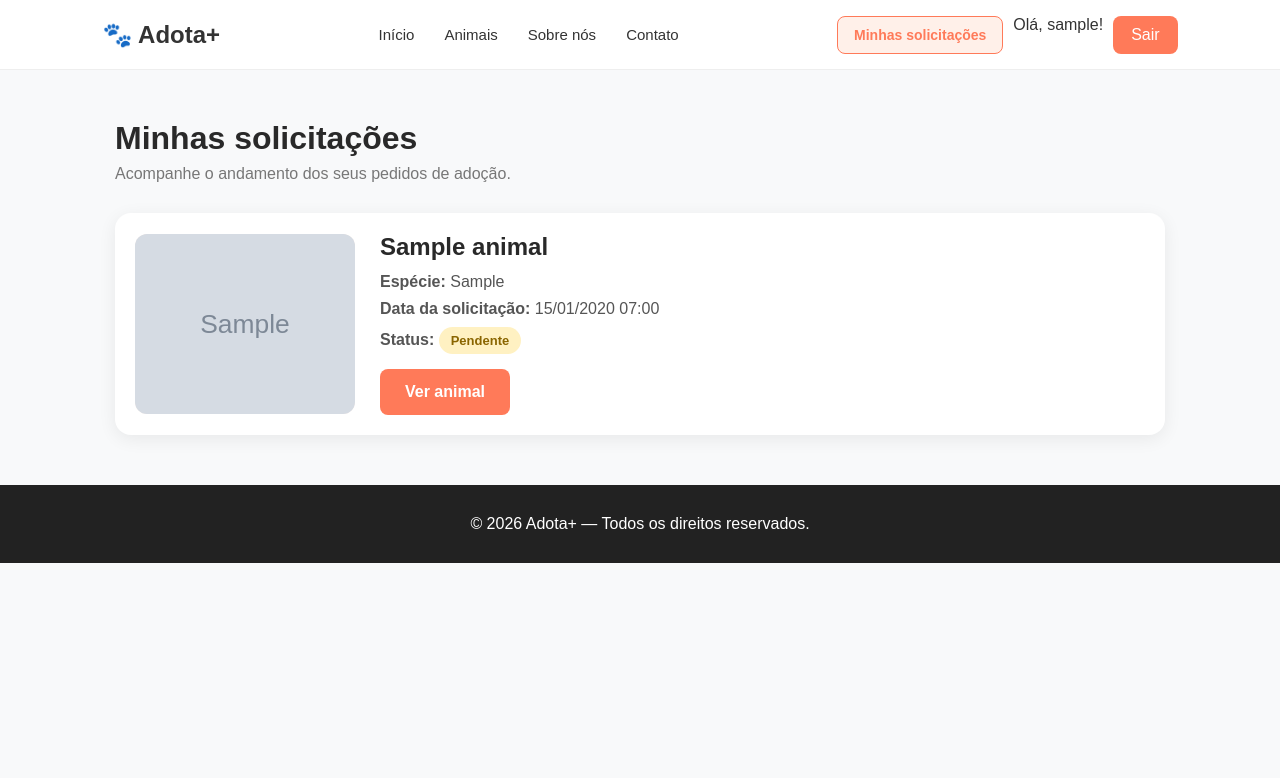
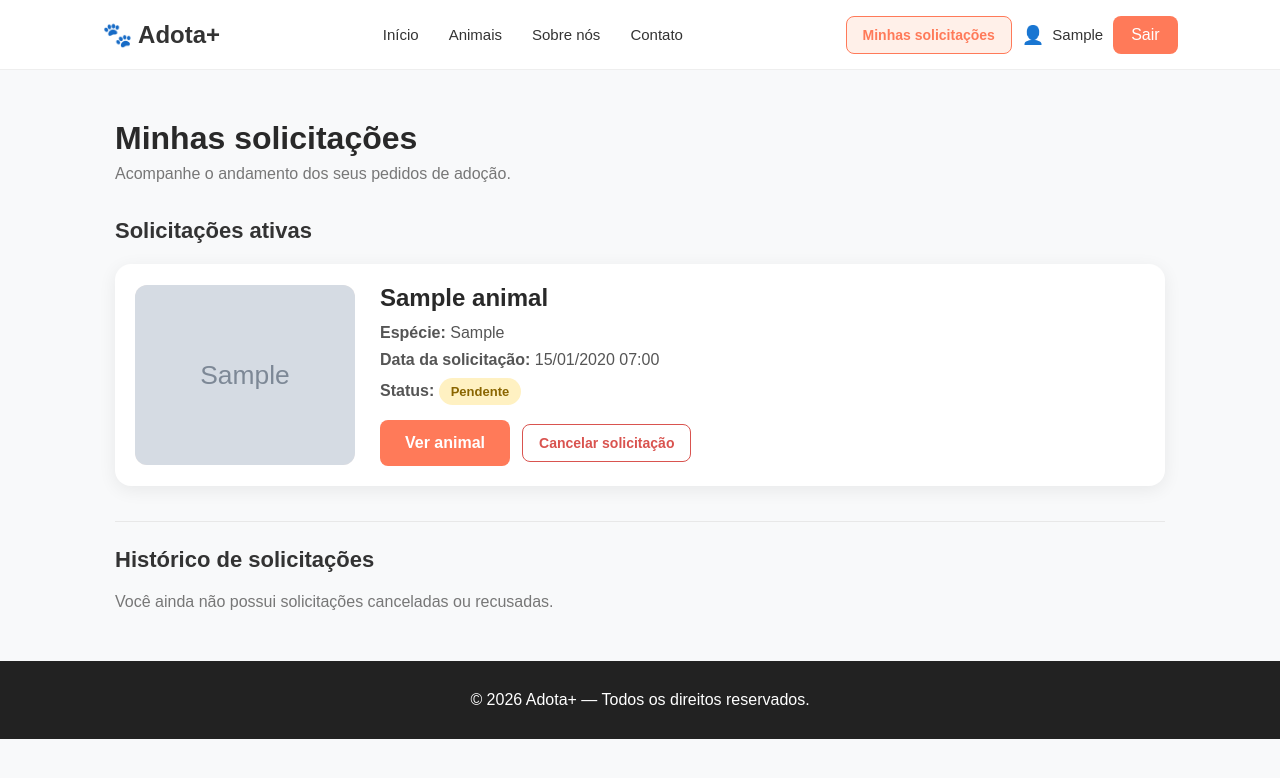
Before and after one commit to igoroliveira77/AdotaMais, a Django app: page /minhas-solicitacoes/ in a window 1280 px wide. Shown: the top 778 px of the page. Run offline with Django 5.2, Linux system fonts and the light colour scheme; a user stored in the database is signed in; tables that the repository leaves empty hold one stand-in row (values such as "Sample post"); grey boxes marked "Sample" are stand-in pictures.

Commit message:
feat: melhora gerenciamento de solicitacoes de adocao

```diff
--- a/core/models.py
+++ b/core/models.py
@@ -26,6 +26,7 @@ class SolicitacaoAdocao(models.Model):
         ('Em análise', 'Em análise'),
         ('Aprovada', 'Aprovada'),
         ('Recusada', 'Recusada'),
+        ('Cancelada', 'Cancelada'),
     ]
 
     usuario = models.ForeignKey(
--- a/core/static/core/css/style.css
+++ b/core/static/core/css/style.css
@@ -616,11 +616,19 @@ footer {
 }
 
 .solicitacao-acoes {
+    display: flex;
+    align-items: center;
+    flex-wrap: wrap;
+    gap: 12px;
     margin-top: 15px;
 }
 
 .solicitacao-acoes a {
     text-decoration: none;
+}
+
+.solicitacao-acoes form {
+    margin: 0;
 }
 
 .solicitacoes-vazia {
@@ -673,3 +681,60 @@ footer {
     background-color: #ff7a59;
     color: #fff;
 }
+
+.usuario-logado {
+    display: inline-flex;
+    align-items: center;
+    gap: 8px;
+    color: #333;
+    font-size: 15px;
+    font-weight: 500;
+    white-space: nowrap;
+}
+
+.usuario-icone {
+    font-size: 18px;
+    line-height: 1;
+}
+
+.btn-cancelar-solicitacao {
+    background-color: #fff;
+    color: #d9534f;
+    border: 1px solid #d9534f;
+    padding: 10px 16px;
+    border-radius: 8px;
+    font-size: 14px;
+    font-weight: 600;
+    cursor: pointer;
+    transition: background-color 0.2s, color 0.2s;
+}
+
+.btn-cancelar-solicitacao:hover {
+    background-color: #d9534f;
+    color: #fff;
+}
+
+.secao-solicitacoes {
+    margin-top: 35px;
+}
+
+.secao-solicitacoes > h2 {
+    margin-bottom: 20px;
+    color: #333;
+    font-size: 22px;
+}
+
+.secao-historico {
+    padding-top: 25px;
+    border-top: 1px solid #e8e8e8;
+}
+
+.status-cancelada {
+    background-color: #fce8e6;
+    color: #b42318;
+}
+
+.historico-vazio {
+    color: #777;
+    margin-bottom: 25px;
+}
--- a/core/templates/core/detalhes_animal.html
+++ b/core/templates/core/detalhes_animal.html
@@ -40,7 +40,10 @@
                 <a href="{% url 'minhas_solicitacoes' %}" class="btn-minhas-solicitacoes">
                     Minhas solicitações
                 </a>
-                <span>Olá, {{ user.username }}!</span>
+                <span class="usuario-logado">
+                    <span class="usuario-icone">👤</span>
+                    {{ user.username|capfirst }}
+                </span>
                 <a href="{% url 'logout' %}" class="btn-register">Sair</a>
             {% else %}
                 <a href="{% url 'login' %}" class="btn-login">Entrar</a>
--- a/core/templates/core/minhas_solicitacoes.html
+++ b/core/templates/core/minhas_solicitacoes.html
@@ -5,7 +5,7 @@
     <meta charset="UTF-8">
     <meta name="viewport" content="width=device-width, initial-scale=1.0">
     <title>Minhas solicitações | Adota+</title>
-<link rel="stylesheet" href="{% static 'core/css/style.css' %}?v=4">
+    <link rel="stylesheet" href="{% static 'core/css/style.css' %}?v=5">
 </head>
 <body>
 
@@ -23,20 +23,27 @@
         <a href="{% url 'minhas_solicitacoes' %}" class="btn-minhas-solicitacoes">
             Minhas solicitações
         </a>
-        <span>Olá, {{ user.username }}!</span>
+        <span class="usuario-logado">
+            <span class="usuario-icone">👤</span>
+            {{ user.username|capfirst }}
+        </span>
         <a href="{% url 'logout' %}" class="btn-register">Sair</a>
     </div>
 </header>
 
 <main class="solicitacoes-container">
     <h1>Minhas solicitações</h1>
+
     <p class="solicitacoes-subtitulo">
         Acompanhe o andamento dos seus pedidos de adoção.
     </p>
 
-    {% if solicitacoes %}
+    <section class="secao-solicitacoes">
+        <h2>Solicitações ativas</h2>
+
+        {% if solicitacoes_ativas %}
             <div class="solicitacoes-lista">
-            {% for solicitacao in solicitacoes %}
+                {% for solicitacao in solicitacoes_ativas %}
                     <article class="solicitacao-card">
                         <div class="solicitacao-imagem">
                             {% if solicitacao.animal.foto %}
@@ -66,25 +73,88 @@
                                 <strong>Status:</strong>
 
                                 {% if solicitacao.status == 'Pendente' %}
-                                <span class="solicitacao-status status-pendente">
-                                    Pendente
-                                </span>
+                                    <span class="solicitacao-status status-pendente">Pendente</span>
                                 {% elif solicitacao.status == 'Em análise' %}
-                                <span class="solicitacao-status status-em-analise">
-                                    Em análise
-                                </span>
+                                    <span class="solicitacao-status status-em-analise">Em análise</span>
                                 {% elif solicitacao.status == 'Aprovada' %}
-                                <span class="solicitacao-status status-aprovada">
-                                    Aprovada
-                                </span>
+                                    <span class="solicitacao-status status-aprovada">Aprovada</span>
+                                {% endif %}
+                            </p>
+
+                            <div class="solicitacao-acoes">
+                                <a
+                                    href="{% url 'detalhes_animal' solicitacao.animal.id %}"
+                                    class="btn-adotar"
+                                >
+                                    Ver animal
+                                </a>
+
+                                {% if solicitacao.status == 'Pendente' %}
+                                    <form
+                                        action="{% url 'cancelar_solicitacao' solicitacao.id %}"
+                                        method="POST"
+                                        onsubmit="return confirm('Tem certeza que deseja cancelar esta solicitação?');"
+                                    >
+                                        {% csrf_token %}
+                                        <button type="submit" class="btn-cancelar-solicitacao">
+                                            Cancelar solicitação
+                                        </button>
+                                    </form>
+                                {% endif %}
+                            </div>
+                        </div>
+                    </article>
+                {% endfor %}
+            </div>
+        {% else %}
+            <div class="solicitacoes-vazia">
+                <p>Você não possui solicitações ativas no momento.</p>
+
+                <a href="{% url 'inicio' %}" class="btn-adotar">
+                    Conhecer os animais
+                </a>
+            </div>
+        {% endif %}
+    </section>
+
+    <section class="secao-solicitacoes secao-historico">
+        <h2>Histórico de solicitações</h2>
+
+        {% if historico_solicitacoes %}
+            <div class="solicitacoes-lista">
+                {% for solicitacao in historico_solicitacoes %}
+                    <article class="solicitacao-card">
+                        <div class="solicitacao-imagem">
+                            {% if solicitacao.animal.foto %}
+                                <img
+                                    src="{{ solicitacao.animal.foto.url }}"
+                                    alt="{{ solicitacao.animal.nome }}"
+                                >
+                            {% else %}
+                                🐾
+                            {% endif %}
+                        </div>
+
+                        <div class="solicitacao-info">
+                            <h2>{{ solicitacao.animal.nome }}</h2>
+
+                            <p>
+                                <strong>Espécie:</strong>
+                                {{ solicitacao.animal.especie }}
+                            </p>
+
+                            <p>
+                                <strong>Data da solicitação:</strong>
+                                {{ solicitacao.data_solicitacao|date:"d/m/Y H:i" }}
+                            </p>
+
+                            <p>
+                                <strong>Status:</strong>
+
+                                {% if solicitacao.status == 'Cancelada' %}
+                                    <span class="solicitacao-status status-cancelada">Cancelada</span>
                                 {% elif solicitacao.status == 'Recusada' %}
-                                <span class="solicitacao-status status-recusada">
-                                    Recusada
-                                </span>
-                            {% else %}
-                                <span class="solicitacao-status">
-                                    {{ solicitacao.status }}
-                                </span>
+                                    <span class="solicitacao-status status-recusada">Recusada</span>
                                 {% endif %}
                             </p>
 
@@ -101,15 +171,11 @@
                 {% endfor %}
             </div>
         {% else %}
-        <div class="solicitacoes-vazia">
-            <h2>Nenhuma solicitação ainda</h2>
-            <p>Você ainda não solicitou a adoção de nenhum animal.</p>
-
-            <a href="{% url 'inicio' %}" class="btn-adotar">
-                Conhecer os animais
-            </a>
-        </div>
+            <p class="historico-vazio">
+                Você ainda não possui solicitações canceladas ou recusadas.
+            </p>
         {% endif %}
+    </section>
 </main>
 
 <footer>
--- a/core/urls.py
+++ b/core/urls.py
@@ -39,4 +39,10 @@ urlpatterns = [
     views.minhas_solicitacoes,
     name='minhas_solicitacoes'
     ),
+
+    path(
+    'solicitacao/<int:id>/cancelar/',
+    views.cancelar_solicitacao,
+    name='cancelar_solicitacao'
+    ),
 ]
--- a/core/views.py
+++ b/core/views.py
@@ -104,7 +104,9 @@ def solicitar_adocao(request, id):
     solicitacao_existente = SolicitacaoAdocao.objects.filter(
         usuario=request.user,
         animal=animal
-    ).exclude(status='Recusada').exists()
+    ).exclude(
+        status__in=['Recusada', 'Cancelada']
+    ).exists()
 
     if solicitacao_existente:
         messages.warning(
@@ -131,8 +133,45 @@ def minhas_solicitacoes(request):
         usuario=request.user
     ).select_related('animal').order_by('-data_solicitacao')
 
+    solicitacoes_ativas = solicitacoes.filter(
+        status__in=['Pendente', 'Em análise', 'Aprovada']
+    )
+
+    historico_solicitacoes = solicitacoes.filter(
+        status__in=['Cancelada', 'Recusada']
+    )
+
     contexto = {
-        'solicitacoes': solicitacoes
+        'solicitacoes_ativas': solicitacoes_ativas,
+        'historico_solicitacoes': historico_solicitacoes,
     }
 
     return render(request, 'core/minhas_solicitacoes.html', contexto)
+
+@login_required(login_url='login')
+def cancelar_solicitacao(request, id):
+    if request.method != 'POST':
+        return redirect('minhas_solicitacoes')
+
+    solicitacao = get_object_or_404(
+        SolicitacaoAdocao,
+        id=id,
+        usuario=request.user
+    )
+
+    if solicitacao.status != 'Pendente':
+        messages.warning(
+            request,
+            'Não é possível cancelar esta solicitação.'
+        )
+        return redirect('minhas_solicitacoes')
+
+    solicitacao.status = 'Cancelada'
+    solicitacao.save()
+
+    messages.success(
+        request,
+        'Solicitação de adoção cancelada com sucesso!'
+    )
+
+    return redirect('minhas_solicitacoes')
```
Also changed, not shown: core/templates/core/inicio.html (+6 -1 lines). Lines whose indentation alone changed are shown as unchanged.
